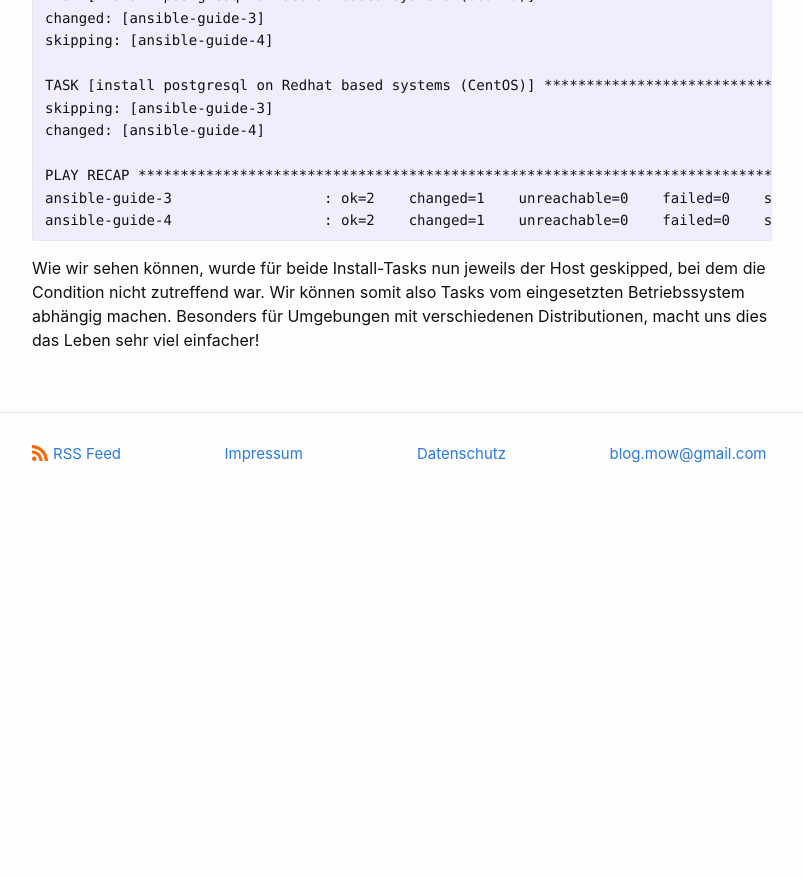
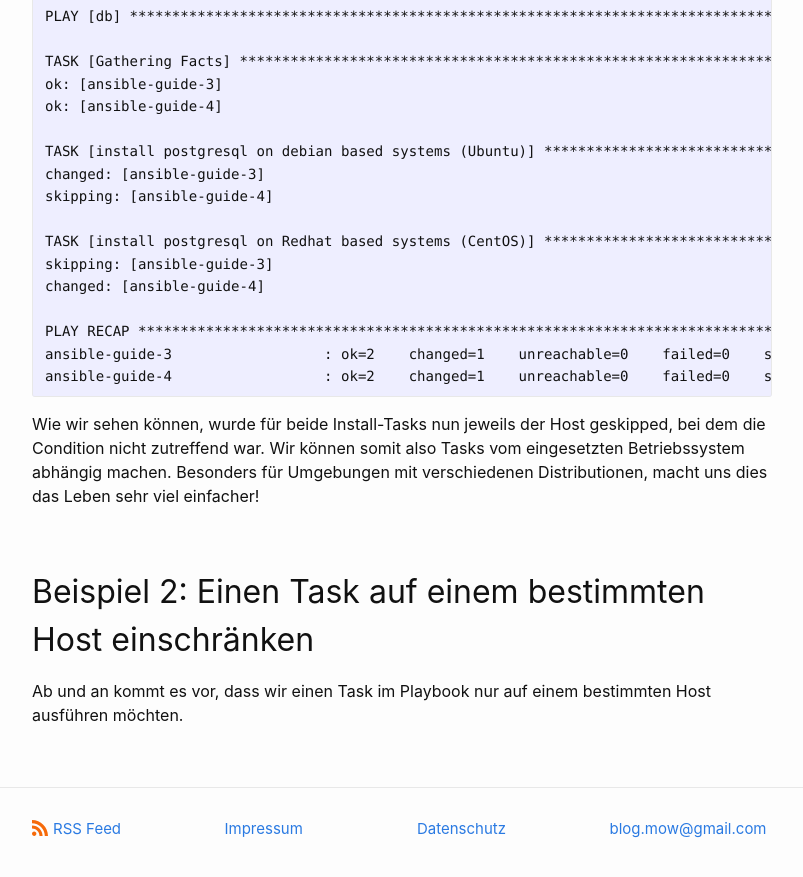
Before and after one commit to dermow/staging, a Jekyll site: the page built from _posts/2021-04-01-ansible-guide-9.markdown, in a window 1280 px wide and 900 px high, scrolled down 1871 px. Shown: the top 877 px of the window, without its empty margins (238-1041 px from the left). Built offline with Jekyll 4.4.1, drawn with Linux system fonts in a browser that asks for light colours; comment, search, counter and statistics services are not loaded; before the commit the page ends 2396 px from its top, so only the background shows below that; some of the changed text lies outside the part shown.

Commit message:
Update 2021-04-01-ansible-guide-9.markdown

````diff
--- a/_posts/2021-04-01-ansible-guide-9.markdown
+++ b/_posts/2021-04-01-ansible-guide-9.markdown
@@ -29,6 +29,8 @@ ansible-guide-4 ansible_ssh_user=ansible ansible_host=192.168.0.14
 
 Wir möchten nun also 4 Hosts mit Ansible verwalten. Drei davon auf Ubuntu-Basis und eines mit einem CentOS. Unsere beiden Webserver sind dabei identisch. Bei
 den Datenbank-Servern dagegen setzen wir 2 unterschiedliche Betriebssysteme ein.
+
+## Beispiel 1: Paketinstallation auf unterschiedlichen Distributionen
 
 Nehmen wir an, wir möchten nun auf beiden Datenbankservern den PostgreSQL-Server installieren. In den vorherigen Beispielen haben wir dazu das Modul "apt" genutzt. Bei unserem Server mit dem Ubuntu wird das auch weiterhin funktionieren. CentOS nutzt zum Verwalten von Paketen allerdings ein Tool mit dem Namen "yum". Glücklicherweise bringt Ansible auch hier bereites ein Modul von Haus aus mit:
 
@@ -82,3 +84,7 @@ ansible-guide-4                  : ok=2    changed=1    unreachable=0    failed=
 ```
 
 Wie wir sehen können, wurde für beide Install-Tasks nun jeweils der Host geskipped, bei dem die Condition nicht zutreffend war. Wir können somit also Tasks vom eingesetzten Betriebssystem abhängig machen. Besonders für Umgebungen mit verschiedenen Distributionen, macht uns dies das Leben sehr viel einfacher!
+
+## Beispiel 2: Einen Task auf einem bestimmten Host einschränken
+
+Ab und an kommt es vor, dass wir einen Task im Playbook nur auf einem bestimmten Host ausführen möchten.
````
